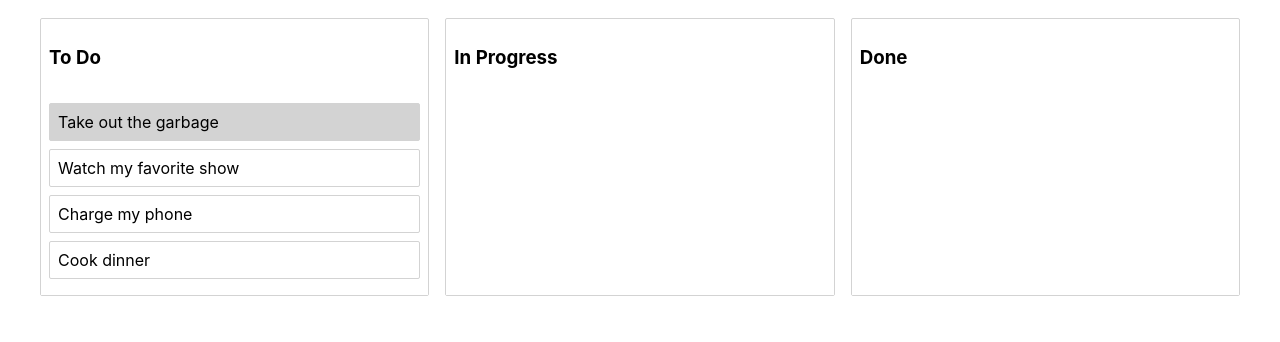
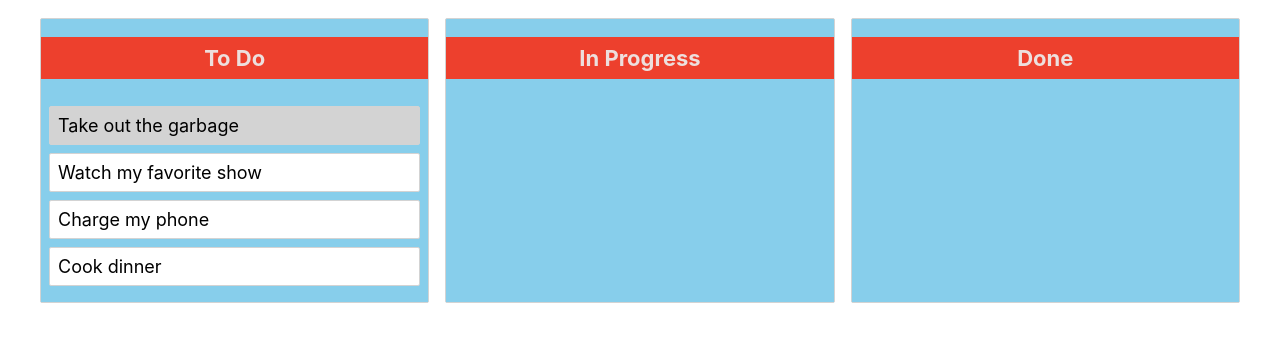
Before and after one commit to huongnguyen1709/Drag-Drop-List, a React (Create React App) app: page / in a window 1280 px wide. Shown: the top 342 px of the page. Built offline with nearby package versions, Linux system fonts and the light colour scheme.

Commit message:
clean code & deploy

```diff
--- a/src/App.js
+++ b/src/App.js
@@ -162,10 +162,6 @@ class App extends Component {
                                             index={index}
                                         />
                                     )
-                                    {/* const tasks = column.taskIds.map(taskId => {
-                                        return this.state.tasks[taskId]
-                                    })
-                                    return <Column key={columnId} column={column} tasks={tasks} index={index} /> */}
                                 })
                             }
                             {provided.placeholder}
--- a/src/Components/Column.js
+++ b/src/Components/Column.js
@@ -7,17 +7,21 @@ const Container = styled.div`
     margin: 8px;
     border: 1px solid lightgrey;
     border-radius: 2px;
-    background-color: white;
+    background-color: skyblue;
 
     display: flex;
     flex-direction: column;
 `
-const Title = styled.h3`
+const Title = styled.h2`
     padding: 8px;
+    text-align: center;
+    background-color: #ed402d;
+    color: #eddfdd;
+    font-size: 22px;
 `
 const TaskList = styled.div`
     padding: 8px;
-    background-color: ${props => (props.isDraggingOver ? 'skyblue' : 'inherit')};
+    background-color: ${props => (props.isDraggingOver ? '#48d995' : 'inherit')};
     transition: background-color 0.2s ease;
     flex-grow: 1;
     min-height: 100px;
--- a/src/Components/Task.js
+++ b/src/Components/Task.js
@@ -3,6 +3,7 @@ import styled from 'styled-components'
 import { Draggable } from 'react-beautiful-dnd'
 
 const Container = styled.div`
+    font-size: 18px;
     border: 1px solid lightgrey;
     border-radius: 2px;
     padding: 8px;
@@ -14,8 +15,6 @@ const Container = styled.div`
                 ? 'lightgreen'
                 : 'white'
     };
-
-/*display: flex;*/
 `
 
 // const Handle = styled.div`
```
Also changed, not shown: package.json (+7 -1 lines), 2 other files (tests, documents, lock files or other folders).
